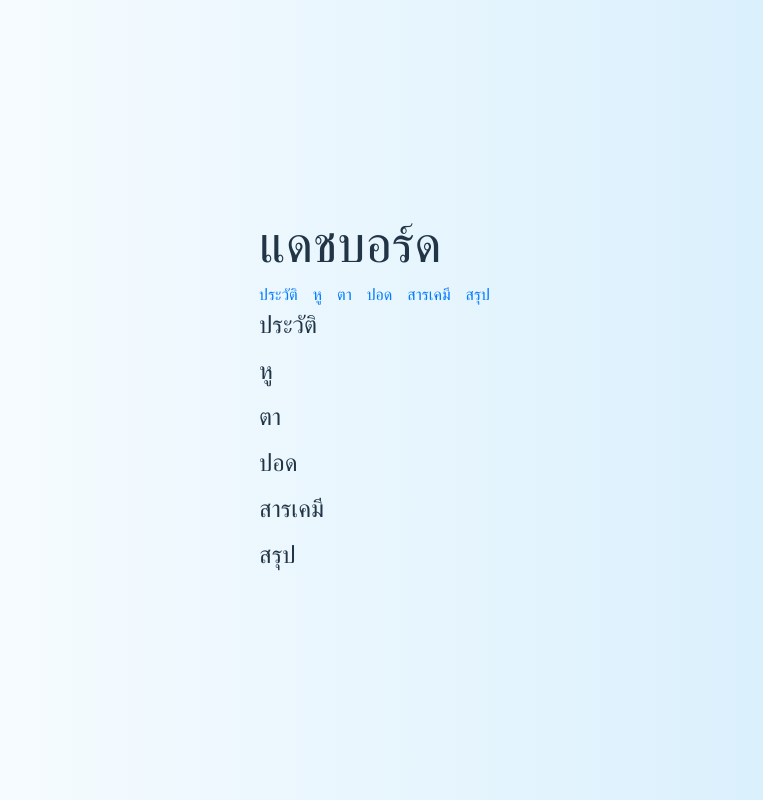
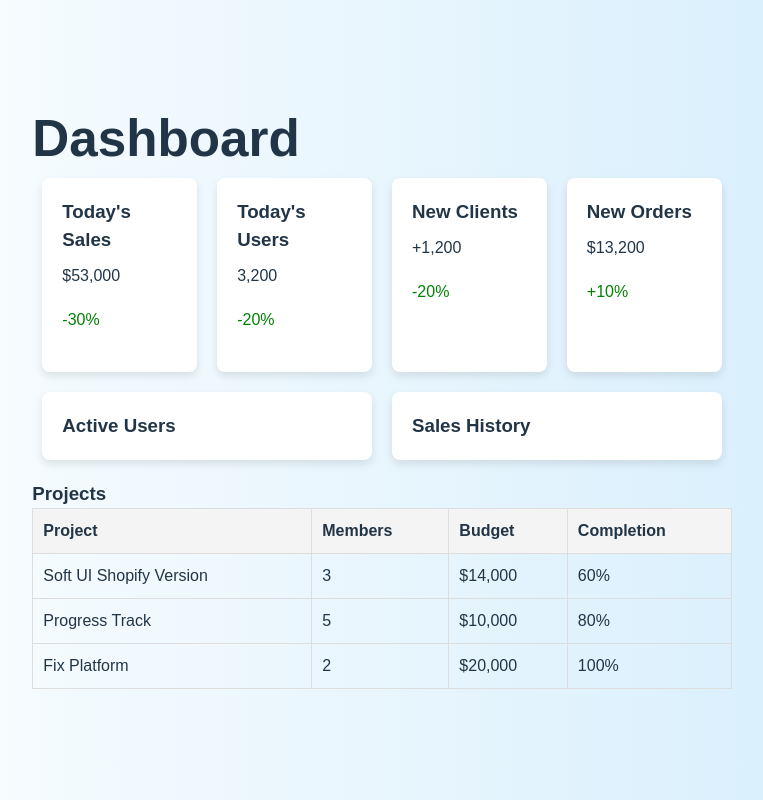
Before and after one commit to joozery/webappmo, a React (Vite) app in the folder frontend/: page /dashboard in a window 1280 px wide. Shown: the whole page, without its empty margins (258-1021 px from the left). Built offline with nearby package versions, Linux system fonts and the light colour scheme.

Commit message:
Add Dashboard component and styles

```diff
--- a/frontend/src/components/Dashboard.css
+++ b/frontend/src/components/Dashboard.css
@@ -1,18 +1,59 @@
-.dashboard {
+.dashboard-container {
   padding: 20px;
 }
 
-nav ul {
-  list-style-type: none;
-  padding: 0;
+.cards {
+  display: flex;
+  justify-content: space-between;
+  margin-bottom: 20px;
 }
 
-nav ul li {
-  display: inline;
-  margin-right: 15px;
+.card {
+  flex: 1;
+  margin: 0 10px;
+  padding: 20px;
+  background-color: white;
+  border-radius: 8px;
+  box-shadow: 0 4px 8px rgba(0, 0, 0, 0.1);
 }
 
-nav ul li a {
-  text-decoration: none;
-  color: #007bff;
+.card h3 {
+  margin-bottom: 10px;
 }
+
+.percentage {
+  color: green; /* คุณสามารถเปลี่ยนสีตามที่ต้องการ */
+}
+
+.charts {
+  display: flex;
+  justify-content: space-between;
+}
+
+.chart {
+  flex: 1;
+  margin: 0 10px;
+  padding: 20px;
+  background-color: white;
+  border-radius: 8px;
+  box-shadow: 0 4px 8px rgba(0, 0, 0, 0.1);
+}
+
+.projects {
+  margin-top: 20px;
+}
+
+.projects table {
+  width: 100%;
+  border-collapse: collapse;
+}
+
+.projects th, .projects td {
+  padding: 10px;
+  border: 1px solid #ddd;
+  text-align: left;
+}
+
+.projects th {
+  background-color: #f4f4f4;
+}
--- a/frontend/src/components/Dashboard.jsx
+++ b/frontend/src/components/Dashboard.jsx
@@ -1,50 +1,79 @@
 import React from 'react';
-import './Dashboard.css'; // เพิ่มไฟล์ CSS ของคุณถ้าต้องการ
+import './Dashboard.css';
 
-const Dashboard = () => {
+function Dashboard() {
   return (
-    <div className="dashboard">
-      <header className="dashboard-header">
-        <h1>แดชบอร์ด</h1>
-      </header>
-      <nav className="dashboard-menu">
-        <ul>
-          <li><a href="#history">ประวัติ</a></li>
-          <li><a href="#ear">หู</a></li>
-          <li><a href="#eye">ตา</a></li>
-          <li><a href="#lung">ปอด</a></li>
-          <li><a href="#chemistry">สารเคมี</a></li>
-          <li><a href="#summary">สรุป</a></li>
-        </ul>
-      </nav>
-      <main className="dashboard-content">
-        <section id="history">
-          <h2>ประวัติ</h2>
-          {/* เนื้อหาประวัติ */}
-        </section>
-        <section id="ear">
-          <h2>หู</h2>
-          {/* เนื้อหาหู */}
-        </section>
-        <section id="eye">
-          <h2>ตา</h2>
-          {/* เนื้อหาตา */}
-        </section>
-        <section id="lung">
-          <h2>ปอด</h2>
-          {/* เนื้อหาปอด */}
-        </section>
-        <section id="chemistry">
-          <h2>สารเคมี</h2>
-          {/* เนื้อหาสารเคมี */}
-        </section>
-        <section id="summary">
-          <h2>สรุป</h2>
-          {/* เนื้อหาสรุป */}
-        </section>
-      </main>
+    <div className="dashboard-container">
+      <h1>Dashboard</h1>
+      <div className="cards">
+        <div className="card">
+          <h3>Today's Sales</h3>
+          <p>$53,000</p>
+          <p className="percentage">-30%</p>
+        </div>
+        <div className="card">
+          <h3>Today's Users</h3>
+          <p>3,200</p>
+          <p className="percentage">-20%</p>
+        </div>
+        <div className="card">
+          <h3>New Clients</h3>
+          <p>+1,200</p>
+          <p className="percentage">-20%</p>
+        </div>
+        <div className="card">
+          <h3>New Orders</h3>
+          <p>$13,200</p>
+          <p className="percentage">+10%</p>
+        </div>
+      </div>
+
+      <div className="charts">
+        <div className="chart">
+          <h3>Active Users</h3>
+          {/* Here you can insert your chart component */}
+        </div>
+        <div className="chart">
+          <h3>Sales History</h3>
+          {/* Here you can insert your chart component */}
+        </div>
+      </div>
+
+      <div className="projects">
+        <h3>Projects</h3>
+        <table>
+          <thead>
+            <tr>
+              <th>Project</th>
+              <th>Members</th>
+              <th>Budget</th>
+              <th>Completion</th>
+            </tr>
+          </thead>
+          <tbody>
+            <tr>
+              <td>Soft UI Shopify Version</td>
+              <td>3</td>
+              <td>$14,000</td>
+              <td>60%</td>
+            </tr>
+            <tr>
+              <td>Progress Track</td>
+              <td>5</td>
+              <td>$10,000</td>
+              <td>80%</td>
+            </tr>
+            <tr>
+              <td>Fix Platform</td>
+              <td>2</td>
+              <td>$20,000</td>
+              <td>100%</td>
+            </tr>
+          </tbody>
+        </table>
+      </div>
     </div>
   );
-};
+}
 
 export default Dashboard;
```
